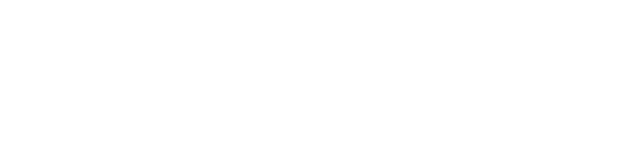
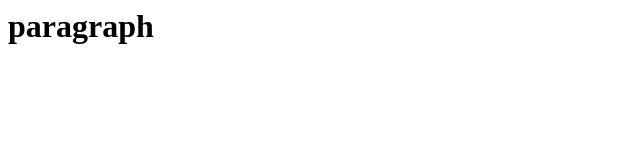
Before and after one commit to Baditoniga/001-titles-headings-paragraphs-Baditoniga, a website: page index.html in a window 1280 px wide. Shown: the whole page, without its empty margins (0-640 px from the left). Drawn offline with Linux system fonts and the light colour scheme.

Commit message:
Added heading and paragraph

```diff
--- a/index.html
+++ b/index.html
@@ -1,8 +1,8 @@
 <html>
     <head>
-
+        <title>Heading</title>
     </head>
     <body>
-
+        <h1>paragraph</h1>
     </body>
 </html>
```
